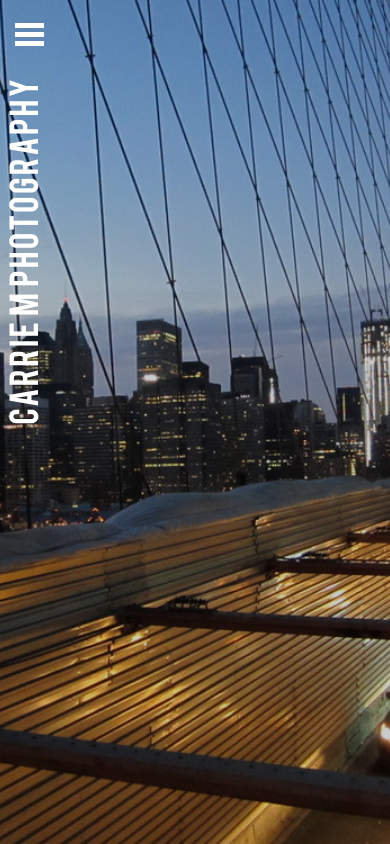
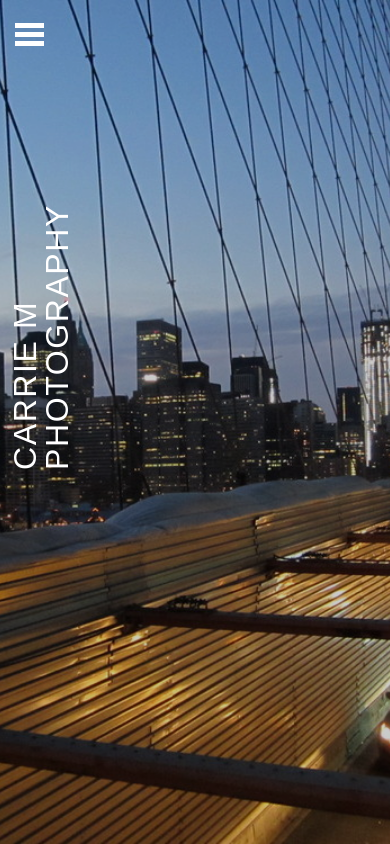
Before and after one commit to spongebobsquaredance/cmp2, a plain HTML site: page index.html in a window 390 px wide. Drawn offline with nearby package versions, Linux system fonts and the light colour scheme; a web font is replaced by a local one.

Commit message:
Font changed to Francois One

```diff
--- a/index.html
+++ b/index.html
@@ -3,12 +3,14 @@
 	<head>
 		<meta charset="UTF-8">
 		<title>Carrie M Photography</title>
+		<meta name="viewport" content="width=device-width, initial-scale=1">
+		<link href='http://fonts.googleapis.com/css?family=Francois+One' rel='stylesheet' type='text/css'>
 		<link rel="stylesheet" type="text/css" href="style.css">
 	</head>
 	<body>
 	<div id="mainpage">
-		<header>
-			<h1><a href="index.html">Carrie M Photography</a></h1>
+		<header id="main-title">
+			<h1 class="nameplate"><a href="index.html">Carrie M Photography</a></h1>
 			<nav>
 				<a id="toggle" href="#">
 					<div class="hamburger">
--- a/style.css
+++ b/style.css
@@ -49,17 +49,6 @@ table {
 /* End of Reset
 ====================== */
 
-/*@import url(http://fonts.googleapis.com/css?family=Raleway:700,300,100);*/
-@font-face {
-    font-family: 'bebas';
-    src: url('fonts/BEBAS___-webfont.eot');
-    src: url('fonts/BEBAS___-webfont.eot?#iefix') format('embedded-opentype'),
-         url('fonts/BEBAS___-webfont.woff') format('woff'),
-         url('fonts/BEBAS___-webfont.ttf') format('truetype'),
-         url('fonts/BEBAS___-webfont.svg#bebas') format('svg');
-    font-weight: normal;
-    font-style: normal;
-}
 html,
 body {
 	height: 100%;
@@ -67,58 +56,82 @@ body {
 #mainpage,
 #aboutpage,
 #contactpage {
+	height: 100%;
+	min-height: 100%;
+	overflow: auto;
 	position: relative;
-	height: 100%;
-	overflow: auto;
+	width: 100%;
 }
 body {
-	font-family: sans-serif;
+	font-family: 'Francois One', sans-serif;
 	color: black;
 	background: #eee;
 }
 #mainpage {
-	background: url('img/brooklynbridge.jpg') no-repeat center center fixed;
-	-webkit-background-size: cover;
-	-moz-background-size: cover;
-	-o-background-size: cover;
+	background-image: url('img/brooklynbridge.jpg');
 	background-size: cover;
-	min-height: 440px;
+	background-position: center center;
+	background-repeat: no-repeat;
 }
 
 /* Header
 ============================ */
-#mainpage header {
-	background: rgba(0,0,0,.2);
-	height: 100%;
-	width: 100%;
-	position: absolute;
-}
-#mainpage header a {
+#mainpage #main-title a {
 	color: white;
 }
-header h1 {
+#main-title {
+	left: 0;
+	position: absolute;
+	top: 0;
+	height: 100%;
+	overflow: visible;
+	width: 100%;
+	min-width: auto;
+}
+#main-title .nameplate {
+	left: 15px;
+	position: absolute;
+	top: 570px;
+	font-size: 2.5em;
+	text-transform: uppercase;
+	letter-spacing: .05em;
 	-webkit-transform: rotate(-90deg);
 	-moz-transform: rotate(-90deg);
 	-ms-transform: rotate(-90deg);
-	-o-transform: rotate(-90deg);
 	transform: rotate(-90deg);
-	position: absolute;
-	top: 360px;
-	left: -183px;
+	-webkit-transform-origin: 0 0;
+  	-moz-transform-origin: 0 0;
+  	-ms-transform-origin: 0 0;
+  	-o-transform-origin: 0 0;
+    transform-origin: 0 0;
+	-webkit-transition: left .6s cubic-bezier(0.165,.84,.44,1),color .3s linear;
+	transition: left .6s cubic-bezier(0.165,.84,.44,1),color .3s linear;
+	z-index: 40;
+	margin: 0;
+	padding: 0;
+	border: 0;
+}
+#mainpage #main-title {
+	background: rgba(0,0,0,.2);
+}
+#main-title nav {
+	z-index: 800;
 }
 
 /* Navigation Button
 ======================= */
 #toggle {
-	z-index: 500;
 	position: absolute;
-	top: 32px;
-	left: 15px;
+	height: 65px;
+	width: 65px;
 }
 .hamburger {
 	width: 40px;
 	height: 6px;
 	background: #000;
+	position: absolute;
+	top: 32px;
+	left: 15px;
 }
 .hamburger:after,
 .hamburger:before {
@@ -152,7 +165,6 @@ header h1 {
 	background: #fff;
 	margin-top: 10px;
 	position: absolute;
-	z-index: 100;
 }
 .open .hamburger:after {
 	-webkit-transform: rotate(-45deg);
@@ -170,19 +182,12 @@ header h1 {
 }
 header nav {
 	height: 65px;
-	width: 60px;
+	width: 65px;
 	position: absolute;
 }
-
 header a {
 	color: #000;
 	text-decoration: none;
-}
-header h1 {
-	font-size: 2.5em;
-	font-family: 'bebas', Helvetica, Arial, sans-serif;
-	letter-spacing: .05em;
-	z-index: 500;
 }
 
 /* Image Grid Styles
@@ -251,7 +256,7 @@ header h1 {
 	left: 0;
 	width: 100%;
 	height: 100%;
-	z-index: 5;
+	z-index: 700;
 	background: rgba(0,0,0,.8);
 	text-align: center;
 	overflow: auto;
@@ -266,7 +271,6 @@ header h1 {
 #nav_menu li a {
 	color: #fff;
 	font-size: 1.25em;
-	font-family: 'bebas', Helvetica, Arial, sans-serif;
 	text-decoration: none;
 }
 #nav_menu #portfolio {
@@ -282,11 +286,10 @@ header h1 {
 /* About Page
 =========================================== */
 #aboutpage {
-	background: url('img/pinkflowers.JPG') no-repeat center center fixed;
-	-webkit-background-size: cover;
-	-moz-background-size: cover;
-	-o-background-size: cover;
+	background-image: url('img/pinkflowers.jpg');
 	background-size: cover;
+	background-position: center center;
+	background-repeat: no-repeat;
 }
 #textbox {
 	width: 75%;
@@ -299,7 +302,6 @@ header h1 {
 	overflow: auto;
 }
 #textbox h1 {
-	font-family: 'bebas', Helvetica, Arial, sans-serif;
 	font-size: 3em;
 	padding-top: 18px;
 }
@@ -312,7 +314,6 @@ header h1 {
 	margin-left: 18px;
 }
 #textbox h2 {
-	font-family: 'bebas', Helvetica, Arial, sans-serif;
 	font-size: 1.5em;
 	margin-bottom: .25em;
 }
@@ -324,7 +325,6 @@ header h1 {
 	margin-bottom: 2em;
 	margin-top: .5em;
 	font-size: 1.2em;
-
 }
 #textbox p {
 	font-family: Garamond, Georgia, serif;
@@ -338,12 +338,10 @@ header h1 {
 /* Contact Page
 =========================================== */
 #contactpage {
-	background: url('img/sugarbowl.JPG') no-repeat center center fixed;
-	-webkit-background-size: cover;
-	-moz-background-size: cover;
-	-o-background-size: cover;
+	background-image: url('img/sugarbowl.jpg');
 	background-size: cover;
-	min-height: auto;
+	background-position: center center;
+	background-repeat: no-repeat;
 }
 
 /* Media Queries
@@ -364,10 +362,11 @@ header h1 {
 	}
 }
 @media screen and (max-width: 550px) {
-	header h1 {
-		top: 235px;
-		left: -146px;
+	#main-title .nameplate {
+		left: 9px;
+		top: 470px;
 		font-size: 2em;
+		min-width: 400px;
 	}
 	.hamburger,
 	.hamburger:before,
@@ -379,6 +378,9 @@ header h1 {
 		margin-top: -9px;
 	}
 	.hamburger:after {
+		margin-top: 9px;
+	}
+	.open .hamburger:before {
 		margin-top: 9px;
 	}
 	#textbox {
@@ -408,3 +410,10 @@ header h1 {
 		column-gap:           0px;
 	}
 }
+@media screen and (max-height: 400px) {
+	#main-title .nameplate {
+		left: 12px;
+		top: 310px;
+		font-size: 1.4em;
+	}
+}
```
Also changed, not shown: about.html (+1 -0 lines), abstract.html (+1 -0 lines), boston.html (+1 -0 lines), contact.html (+1 -0 lines), foliage.html (+1 -0 lines), nature.html (+1 -0 lines).
